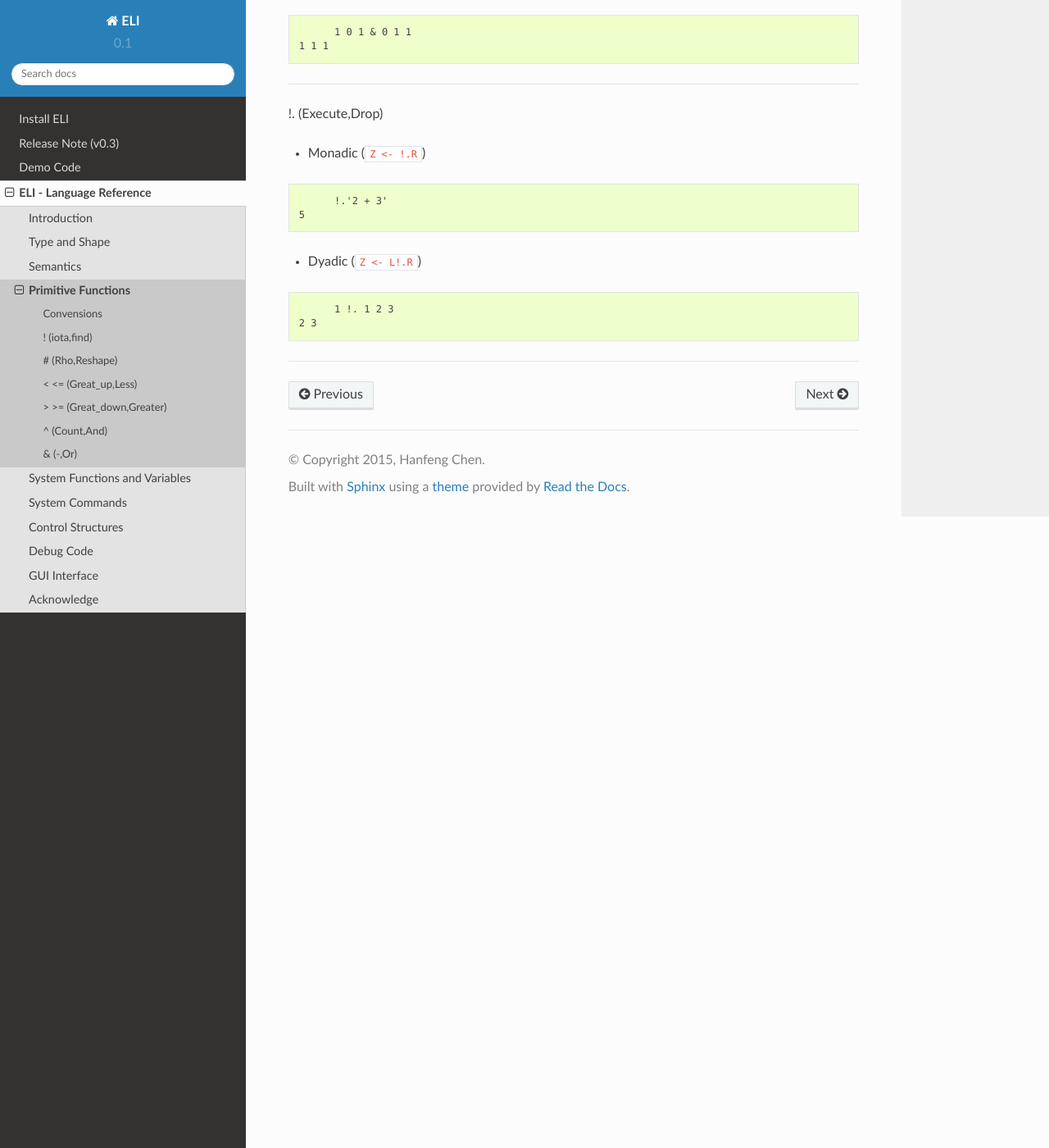
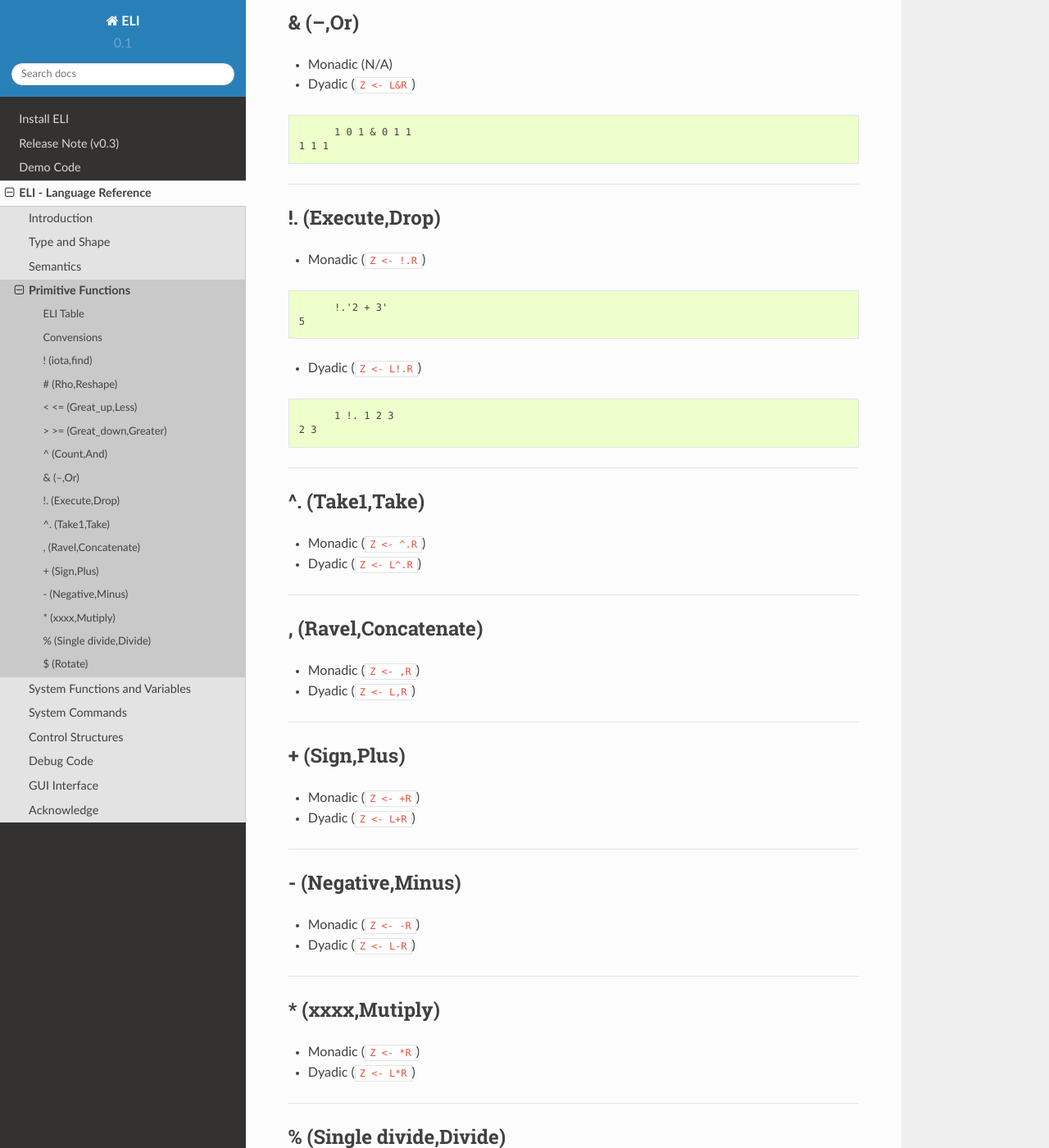
Before and after one commit to wukefe/chf, a Sphinx documentation site: the page built from eli/docs/ref/primt.rst, in a window 1280 px wide and 1400 px high, scrolled down 2956 px. Shown: the whole window at 82% size. Built offline with Sphinx 7.4.7 and the Read the Docs theme 2.0.0, drawn with Linux system fonts in a browser that asks for light colours; pages that are not in the unit, such as notebooks, are missing from menus; some of the changed text lies outside the part shown.

Commit message:
Add rst file

```diff
--- a/eli/docs/ref/primt.rst
+++ b/eli/docs/ref/primt.rst
@@ -4,6 +4,15 @@
 
 .. Note::
   This section introduces the basics of primitive functions.
+
+ELI Table
+~~~~~~~~~
+
++-----------------------+------------------------+-----------------------+------------------------+
+| Name                  | Symbol                 | Name                  | Symbol                 |
++=======================+========================+=======================+========================+
+|iota,find              | `\! <iota_>`_          |                       |                        |
++-----------------------+------------------------+-----------------------+------------------------+
 
 Convensions
 ~~~~~~~~~~~
@@ -153,8 +162,8 @@
 
 -----
 
-\& (-,Or)
-~~~~~~~~~~~~~~
+\& (--,Or)
+~~~~~~~~~~
 
 * Monadic (N/A)
 
@@ -168,6 +177,7 @@
 -----
 
 \!. (Execute,Drop)
+~~~~~~~~~~~~~~~~~~
 
 * Monadic (``Z <- !.R``)
 
@@ -184,3 +194,73 @@
     2 3
 
 -----
+
+\^. (Take1,Take)
+~~~~~~~~~~~~~~~~
+
+* Monadic (``Z <- ^.R``)
+
+* Dyadic (``Z <- L^.R``)
+
+
+-----
+
+\, (Ravel,Concatenate)
+~~~~~~~~~~~~~~~~~~~~~~
+
+* Monadic (``Z <- ,R``)
+
+* Dyadic (``Z <- L,R``)
+
+-----
+
+\+ (Sign,Plus)
+~~~~~~~~~~~~~~
+
+* Monadic (``Z <- +R``)
+
+* Dyadic (``Z <- L+R``)
+
+-----
+
+\- (Negative,Minus)
+~~~~~~~~~~~~~~~~~~~
+
+* Monadic (``Z <- -R``)
+
+* Dyadic (``Z <- L-R``)
+
+-----
+
+\* (xxxx,Mutiply)
+~~~~~~~~~~~~~~~~~
+
+* Monadic (``Z <- *R``)
+
+* Dyadic (``Z <- L*R``)
+
+-----
+
+\% (Single divide,Divide)
+~~~~~~~~~~~~~~~~~~~~~~~~~
+
+* Monadic (``Z <- %R``)
+
+* Dyadic (``Z <- L%R``)
+
+-----
+
+\$ (Rotate)
+~~~~~~~~~~~
+
+* Monadic (``Z <- $R``)
+
+* Dyadic (``Z <- L$R``)
+
+-----
+
+\&. (transpose)
+
+-----
+
+\*.
```
Also changed, not shown: other parts of eli/docs/ref/primt.rst (+1 -1 lines).
